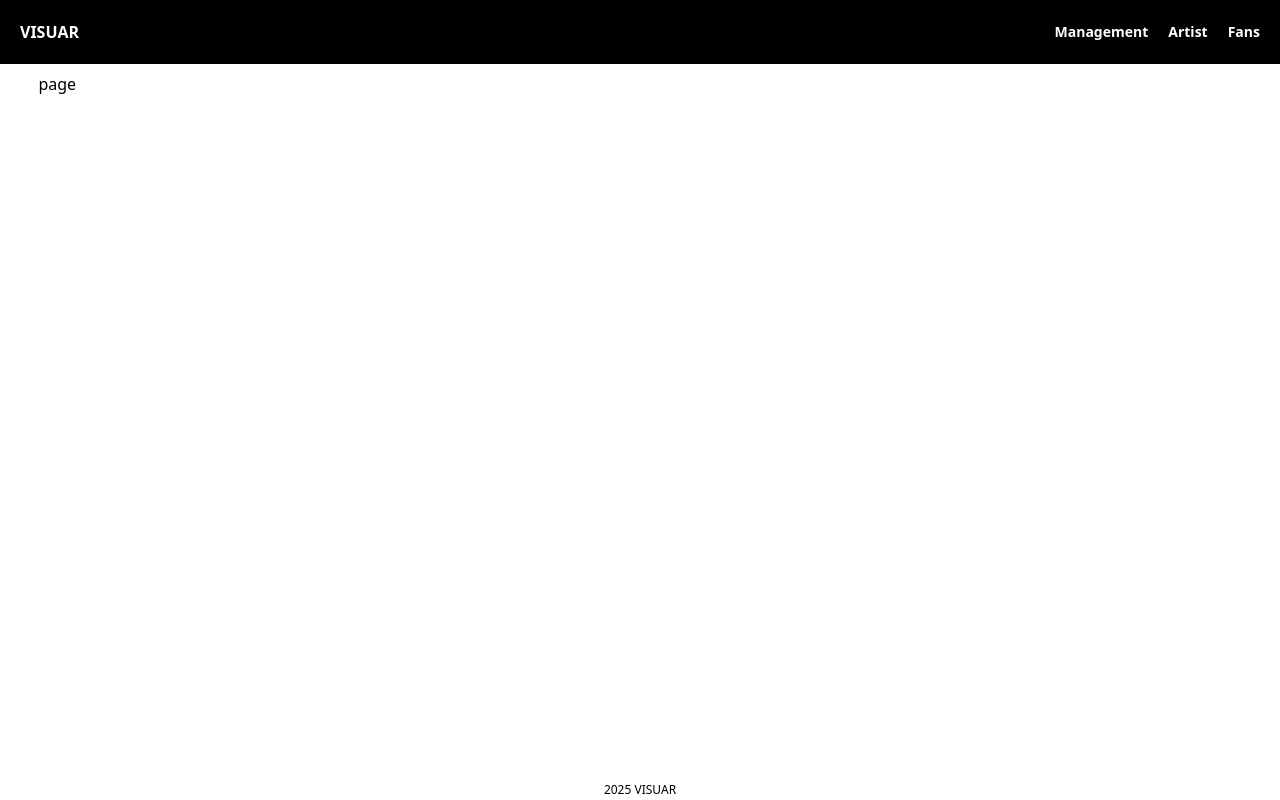
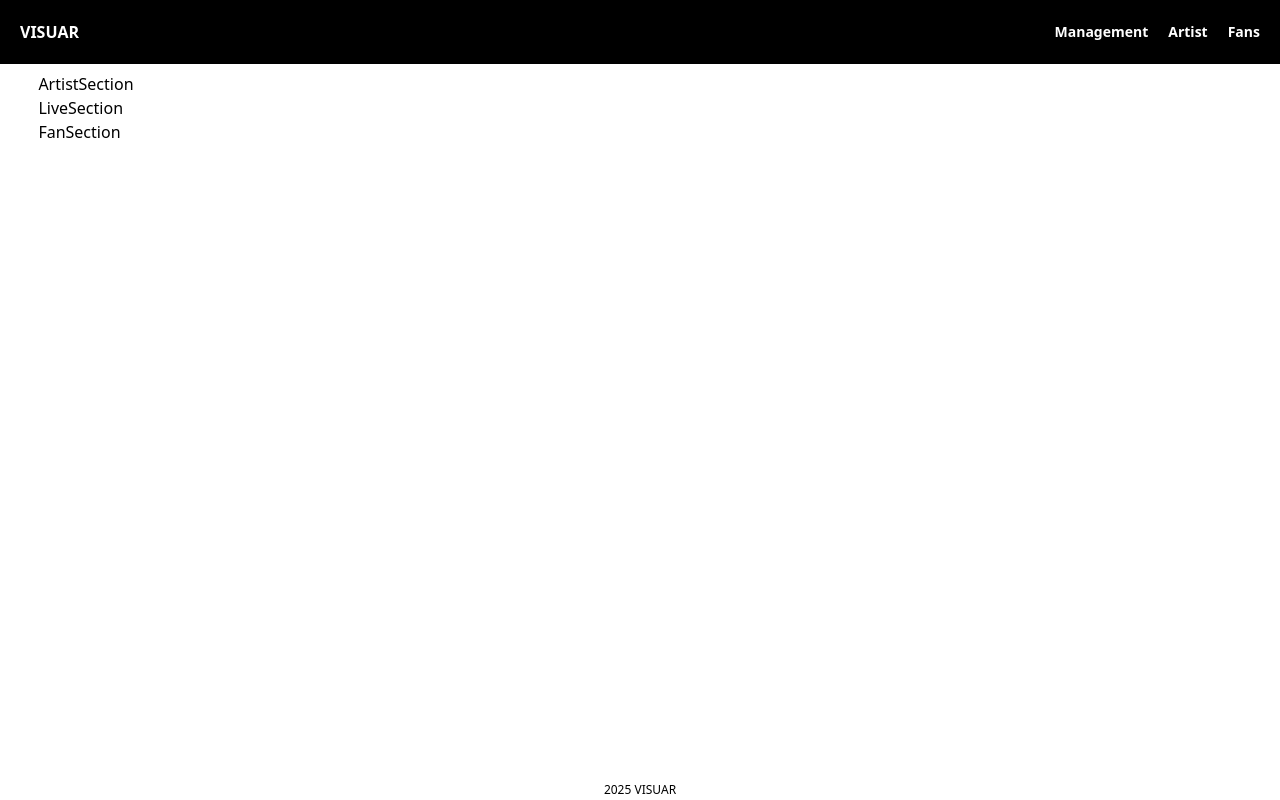
Before and after one commit to Tae2u2/visuAR, a Next.js app: page /star in a window 1280 px wide. Built offline with nearby package versions, Linux system fonts and the light colour scheme.

Commit message:
style: 아티스트페이지 레이아웃 설정

```diff
--- a/src/app/page.tsx
+++ b/src/app/page.tsx
@@ -5,7 +5,7 @@ import Schedule from "@/components/home/Schedule";
 
 export default function Home() {
   return (
-    <div className="flex justify-start items-start w-full gap-5">
+    <div className="flex lg:flex-nowrap flex-wrap lg:flex-row flex-col-reverse justify-start items-start w-full gap-5">
       <div className="flex flex-col gap-5">
         <Notice />
         <Schedule />
--- a/src/app/star/page.tsx
+++ b/src/app/star/page.tsx
@@ -1,7 +1,17 @@
+import ArtistSection from "@/components/artist/ArtistSection";
+import FanSection from "@/components/artist/FanSection";
+import LiveSection from "@/components/artist/LiveSection";
+import AnimalEarsLiveWithSelector from "@/features/live/LiveShowView";
 import React from "react";
 
 const StarPage = () => {
-  return <div>page</div>;
+  return (
+    <div>
+      <ArtistSection />
+      <LiveSection />
+      <FanSection />
+    </div>
+  );
 };
 
 export default StarPage;
--- /dev/null
+++ b/src/components/artist/ArtistSection.tsx
@@ -0,0 +1,7 @@
+import React from "react";
+
+const ArtistSection = () => {
+  return <div>ArtistSection</div>;
+};
+
+export default ArtistSection;
--- /dev/null
+++ b/src/components/artist/FanSection.tsx
@@ -0,0 +1,7 @@
+import React from "react";
+
+const FanSection = () => {
+  return <div>FanSection</div>;
+};
+
+export default FanSection;
--- /dev/null
+++ b/src/components/artist/LiveSection.tsx
@@ -0,0 +1,5 @@
+const LiveSection = () => {
+  return <div>LiveSection</div>;
+};
+
+export default LiveSection;
```
